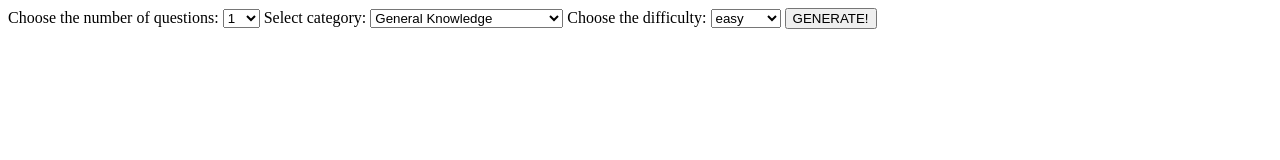
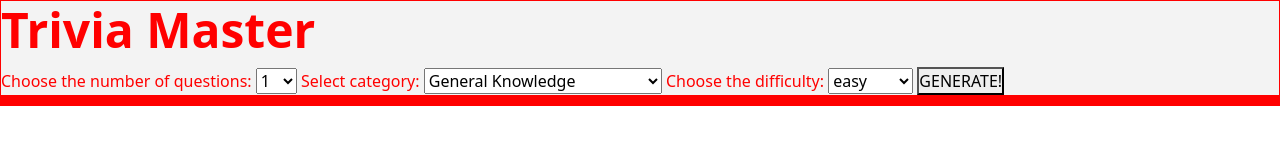
Before and after one commit to NatalieLouise91/Hackathon1, a plain HTML site: page index.html in a window 1280 px wide. Drawn offline with nearby package versions, Linux system fonts and the light colour scheme.

Commit message:
added bootstrap, fixed QnA div and changed to working class name

```diff
--- a/index.html
+++ b/index.html
@@ -4,12 +4,17 @@
     <meta charset="UTF-8" />
     <meta http-equiv="X-UA-Compatible" content="IE=edge" />
     <meta name="viewport" content="width=device-width, initial-scale=1.0" />
+    <!-- Bootstrap CSS -->
+    <link href="https://cdn.jsdelivr.net/npm/bootstrap@5.1.1/dist/css/bootstrap.min.css" rel="stylesheet" integrity="sha384-F3w7mX95PdgyTmZZMECAngseQB83DfGTowi0iMjiWaeVhAn4FJkqJByhZMI3AhiU" crossorigin="anonymous">
+    <!-- Stylesheet reference-->
+    <link rel="stylesheet" href="style.css">
     <title>Trivia Generator</title>
     <script defer src="main.js" charset="utf-8"></script>
   </head>
   <body>
     <!-- main container -->
     <div id= "container">
+      <h1 class="display-5 fw-bold">Trivia Master</h1>
       <div id= "trivia-selection">
         <!-- information for level of difficulty, number of questions, category -->
         <!-- Choose questions dropdown menu -->
@@ -54,7 +59,7 @@
       ></audio> -->
 
     </div>
-      <div id="Q&A-container"></div>
+      <div id="QandA-container">
         <div id="questions">
           <!-- container for questions -->
         </div>
@@ -63,5 +68,10 @@
         </div>
       </div>
     </div>
+
+  <!-- Bootstrap Bundle with Popper -->
+  <script src="https://cdn.jsdelivr.net/npm/bootstrap@5.1.1/dist/js/bootstrap.bundle.min.js" integrity="sha384-/bQdsTh/da6pkI1MST/rWKFNjaCP5gBSY4sEBT38Q/9RBh9AH40zEOg7Hlq2THRZ" crossorigin="anonymous"></script>
+
+
   </body>
 </html>
--- a/style.css
+++ b/style.css
@@ -3,3 +3,13 @@
     padding: 0;
     box-sizing: border-box;
     }
+
+#container {
+    background-color: rgba(0, 0, 0, 0.048);
+    color: red;
+    border: 1px solid red;
+}
+
+#QandA-container {
+    border: 5px solid red;
+}
```
